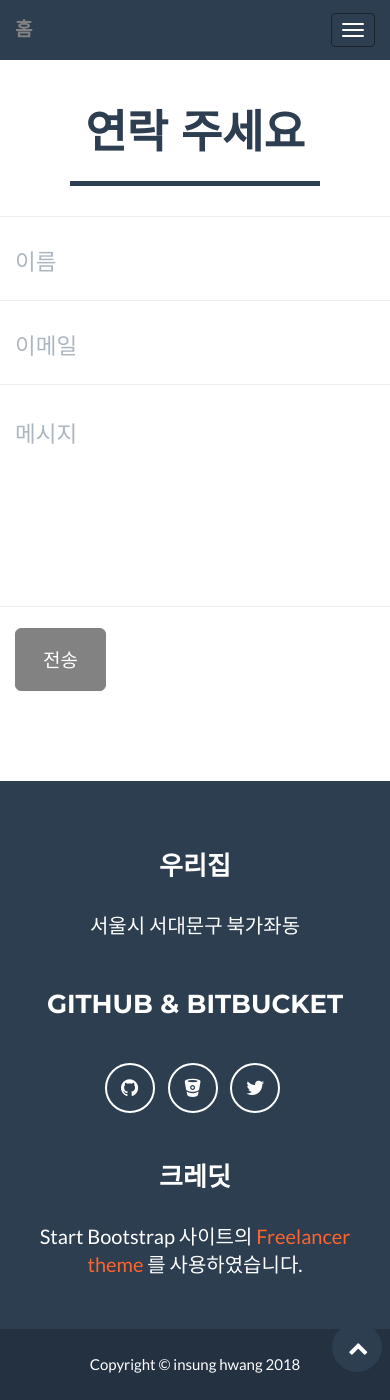
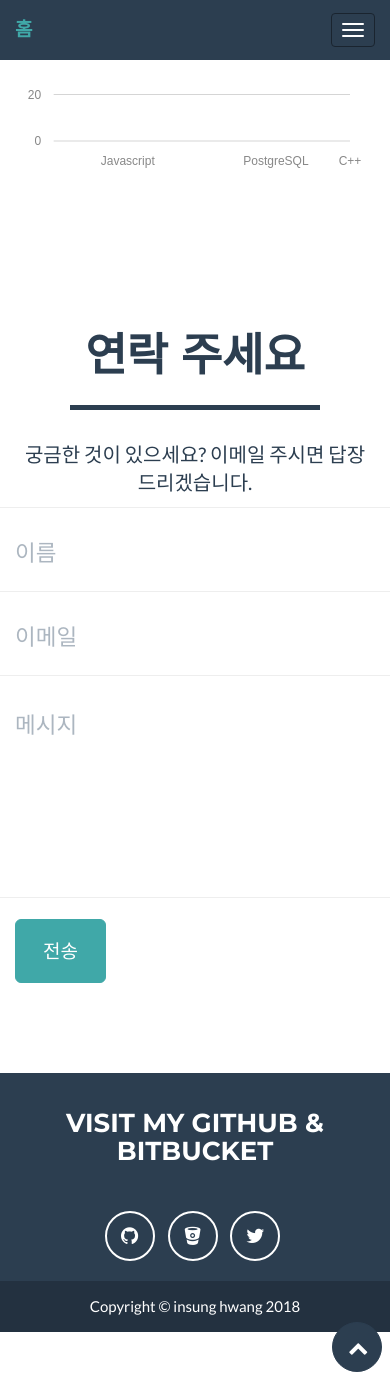
Before and after one commit to insung/insung.github.com, a Jekyll site: the page built from index.html, in a window 390 px wide and 1400 px high, scrolled down 5124 px. Built offline with Jekyll 4.4.1, drawn with Linux system fonts in a browser that asks for light colours.

Commit message:
header footer changed

```diff
--- a/_config.yml
+++ b/_config.yml
@@ -24,7 +24,7 @@
 
 # Color settings (hex-codes without the leading hash-tag)
 color:
-  primary: 828282 #18bc9c #80B3FF
+  primary: 40A8A8 #9FC5C6 #8FBBBC #828282 #18bc9c #80B3FF
   primary-rgb: "116,168,220" #"24,288,156" #"128,179,255"
   secondary: 2c3e50 #FD6E8A
   secondary-dark: 233140 #A2122F
@@ -34,7 +34,7 @@
 footer:
   copyright: insung hwang
   location: 우리집
-  social: Github & Bitbucket
+  social: visit my Github & Bitbucket
   credits: 크레딧
 
 # Social networks usernames (many more available: google-plus, flickr, dribbble, pinterest, instagram, tumblr, linkedin, etc.)
--- a/_includes/about.html
+++ b/_includes/about.html
@@ -8,7 +8,7 @@
                 </div>
             </div>
             <div class="row">
-                <div class="col-lg-8 col-lg-offset-2">
+                <div class="col-lg-8 col-lg-offset-2 text-center">
                     <p>안녕하세요. 저는 아주 멋지고 훌륭한 소프트웨어 엔지니어를 꿈꾸고 있는 사람입니다. 개발하는 것을 즐기며 천직으로 생각하고 있습니다.</p>
                     <p>ASP.NET 프레임워크를 주로 사용하고 있지만, 기회가 된다면 다른 분야도 하고 싶습니다. 물론 다른 언어, 다른 환경을 배우는데 자신 있습니다.</p>
                     <p>이 페이지는 제가 참여했던 프로젝트를 간단하게 소개하려고 만들었습니다.</p>
--- a/_includes/contact_static.html
+++ b/_includes/contact_static.html
@@ -5,6 +5,11 @@
 			<div class="col-lg-12 text-center">
 				<h2>연락 주세요</h2>
 				<hr class="star-primary">
+			</div>
+		</div>
+		<div class="row">
+			<div class="col-lg-8 col-lg-offset-2 text-center">
+				<p>궁금한 것이 있으세요? 이메일 주시면 답장 드리겠습니다.</p>
 			</div>
 		</div>
 		<div class="row">
--- a/_includes/css/main.css
+++ b/_includes/css/main.css
@@ -340,16 +340,16 @@
 }
 
 footer .footer-above {
-    padding-top: 50px;
+    padding-top: 15px;
     background-color: #{{ site.color.secondary }};
 }
 
 footer .footer-col {
-    margin-bottom: 50px;
+    margin-bottom: 20px;
 }
 
 footer .footer-below {
-    padding: 25px 0;
+    padding: 15px 0;
     background-color: #{{ site.color.secondary-dark }};
 }
 
--- a/_includes/footer.html
+++ b/_includes/footer.html
@@ -3,15 +3,15 @@
         <div class="footer-above">
             <div class="container">
                 <div class="row">
-                    <div class="footer-col col-md-4">
+                    <!-- <div class="footer-col col-md-4">
                         <h3>{{ site.footer.location }}</h3>
                         <p>
                             {% for adress in site.address %}
                                 {{ adress.line }} <br>
 		                    {% endfor %}
                         </p>
-                    </div>
-                    <div class="footer-col col-md-4">
+                    </div> -->
+                    <div class="footer-col col-md-12">
                         <h3>{{ site.footer.social }}</h3>
                         <ul class="list-inline">
                             {% for network in site.social %}
@@ -21,10 +21,10 @@
 		                    {% endfor %}
                         </ul>
                     </div>
-                    <div class="footer-col col-md-4">
+                    <!-- <div class="footer-col col-md-4">
                         <h3>{{ site.footer.credits }}</h3>
                         <p>{{ site.credits }}</p>
-                    </div>
+                    </div> -->
                 </div>
             </div>
         </div>
--- a/_includes/header.html
+++ b/_includes/header.html
@@ -3,7 +3,7 @@
         <div class="container">
             <div class="row">
                 <div class="col-lg-12">
-                    <img class="img-responsive" src="img/profile.png" alt="">
+                    <img class="img-responsive img-circle" src="img/profile.jpg" alt="">
                     <div class="intro-text">
                         <span class="name">{{ site.title }}</span>
                         <hr class="star-primary">
```
Also changed, not shown: img/profile.JPG (added).
